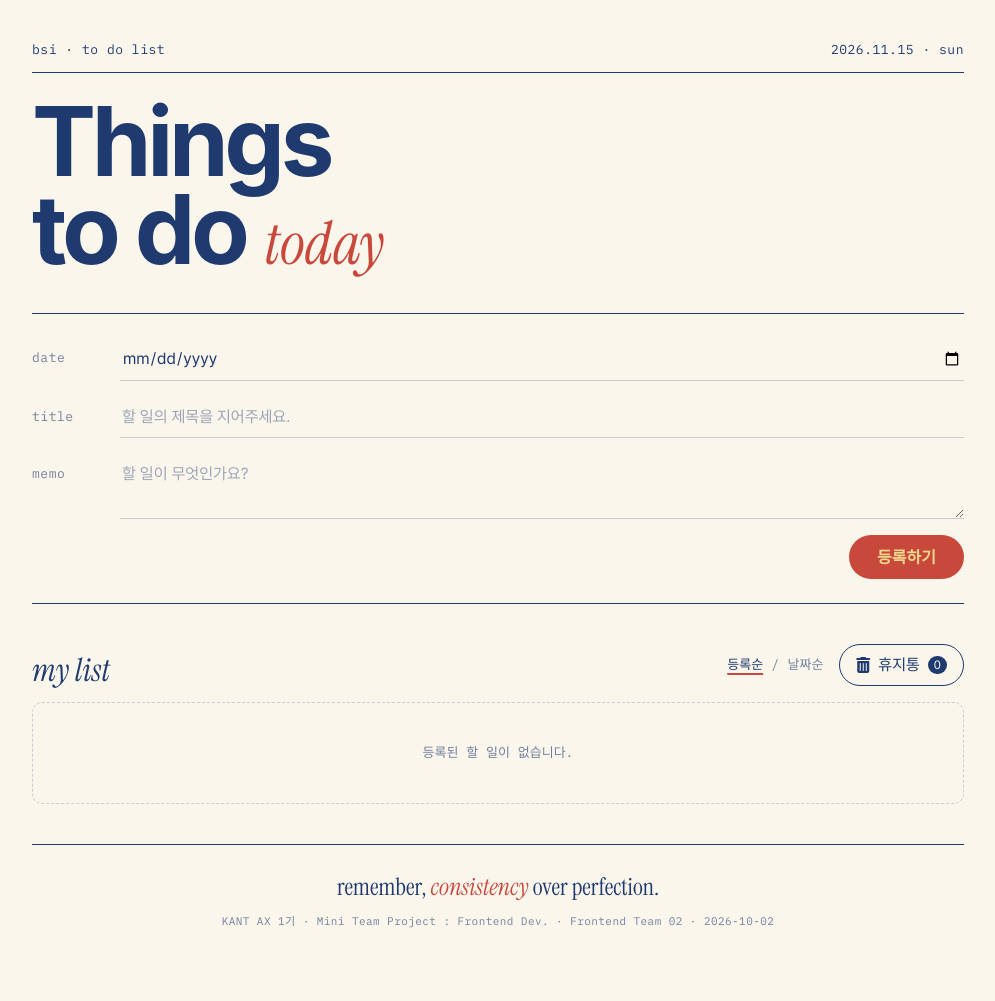
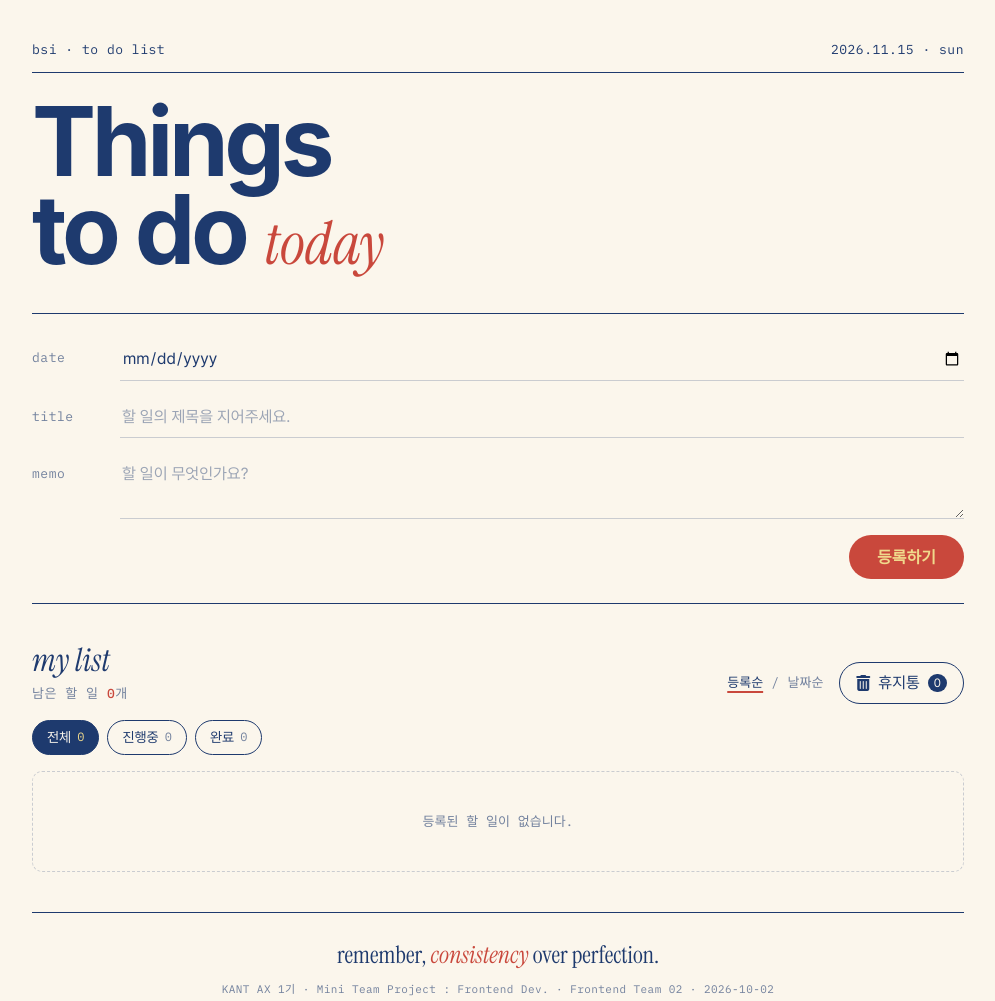
Before and after one commit to bsis09872-ux/things-to-do-today, a website: page index.html in a window 1280 px wide. Shown: the whole page, without its empty margins (142-1137 px from the left). Before the commit the page ends 969 px from the top, so only its background shows below. Drawn offline with Linux system fonts and the light colour scheme; a web font is replaced by a local one.

Commit message:
feat: 전체/진행중/완료 필터 및 남은 할 일 개수 표시
- filter 조건 함수 객체(FILTERS)로 보기 전환, 선택한 필터 localStorage 저장
- reduce로 전체/진행중/완료 개수를 한 번에 집계해 필터 버튼과 요약에 표시
- 필터별 빈 목록 안내 문구

```diff
--- a/css/style.css
+++ b/css/style.css
@@ -348,6 +348,54 @@ textarea.field__input {
     text-underline-offset: 4px;
 }
 
+.summary {
+    margin-top: var(--space-2);
+    color: var(--ink-soft);
+}
+
+.summary strong {
+    color: var(--tomato);
+    font-weight: 500;
+}
+
+/* 보기 필터 (전체 / 진행중 / 완료) */
+.filter-wrap {
+    display: flex;
+    flex-wrap: wrap;
+    gap: var(--space-2);
+    margin-bottom: var(--space-4);
+}
+
+.filter-action {
+    display: inline-flex;
+    align-items: center;
+    gap: 6px;
+    padding: 6px 14px;
+    border: 1px solid var(--ink);
+    border-radius: var(--radius-pill);
+    font-size: 0.875rem;
+    transition: background-color .2s var(--ease), color .2s var(--ease);
+}
+
+.filter-action span {
+    font-family: var(--font-mono);
+    font-size: 0.75rem;
+    color: var(--ink-soft);
+}
+
+.filter-action:hover {
+    background: var(--paper-2);
+}
+
+.filter-action[aria-pressed="true"] {
+    background: var(--ink);
+    color: var(--paper);
+}
+
+.filter-action[aria-pressed="true"] span {
+    color: var(--lemon);
+}
+
 /* 5-5. 할일 카드
    카드 색은 순서대로 tomato → pool → lemon 이 반복됩니다.
    각 카드는 --card-bg / --card-fg 두 변수만 바꾸고, 나머지 스타일은 공유합니다. */
--- a/index.html
+++ b/index.html
@@ -55,7 +55,10 @@
             <!-- 메인파트2 : 정렬 / 휴지통 + 등록된 할일 목록 -->
             <section aria-labelledby="list-title">
                 <div class="toolbar">
-                    <h2 id="list-title" class="toolbar__title serif">my list</h2>
+                    <div>
+                        <h2 id="list-title" class="toolbar__title serif">my list</h2>
+                        <p class="summary mono" aria-live="polite">남은 할 일 <strong data-count="active">0</strong>개</p>
+                    </div>
                     <div class="toolbar__tools">
                         <div class="sort-wrap mono" role="group" aria-label="정렬 기준">
                             <button type="button" class="sort-action" data-sort="regist" aria-pressed="true">등록순</button>
@@ -66,6 +69,13 @@
                             <i class="fa-solid fa-trash-can" aria-hidden="true"></i> 휴지통 <span id="trash-count" class="count">0</span>
                         </button>
                     </div>
+                </div>
+
+                <!-- 보기 필터 (괄호 안 숫자는 js/todo.js에서 집계) -->
+                <div class="filter-wrap" role="group" aria-label="보기 필터">
+                    <button type="button" class="filter-action" data-filter="all" aria-pressed="true">전체 <span data-count="all">0</span></button>
+                    <button type="button" class="filter-action" data-filter="active" aria-pressed="false">진행중 <span data-count="active">0</span></button>
+                    <button type="button" class="filter-action" data-filter="done" aria-pressed="false">완료 <span data-count="done">0</span></button>
                 </div>
 
                 <!-- js/todo.js에서 렌더링 -->
--- a/js/todo.js
+++ b/js/todo.js
@@ -1,17 +1,25 @@
 /**
  * Tdl (Things to do today) - 할일 등록 / 조회 / 수정 / 삭제
- * + 등록순·날짜순 정렬, 휴지통(복구·영구삭제), 완료 표시
+ * + 등록순·날짜순 정렬, 휴지통(복구·영구삭제), 완료 표시, 전체/진행중/완료 필터
  */
 const STORAGE_KEYS = {
     items: "bsi-todos",
     trash: "bsi-todos-trash",
     sortBy: "bsi-todos-sort",
+    filter: "bsi-todos-filter",
 };
 
 // 정렬 기준별 비교 함수 (날짜가 같으면 등록순)
 const SORTERS = {
     regist: (a, b) => a.uid - b.uid,
     date: (a, b) => a.date.localeCompare(b.date) || a.uid - b.uid,
+};
+
+// 보기 필터별 조건 함수와 목록이 비었을 때 문구
+const FILTERS = {
+    all: { test: () => true, empty: "등록된 할 일이 없습니다." },
+    active: { test: item => !item.done, empty: "진행 중인 할 일이 없습니다." },
+    done: { test: item => item.done, empty: "완료한 할 일이 없습니다." },
 };
 
 // HTML 특수문자 -> 문자 그대로 보이도록 바꿀 값
@@ -30,7 +38,8 @@ const todo = {
     items: [],        // 할일 목록 [{ uid, date, title, content, done }]
     trash: [],        // 휴지통 목록
     sortBy: "regist", // 정렬 기준: regist(등록순) | date(날짜순)
-    tpls: {},         // 템플릿 캐시 (id별로 최초 1회만 읽어서 재사용)
+    filter: "all",    // 보기 필터: all(전체) | active(진행중) | done(완료)
+    tpls: {},       // 템플릿 캐시 (id별로 최초 1회만 읽어서 재사용)
     editingUid: null, // 수정 중인 할일의 uid (없으면 null)
 
     // 할일 1개 조회
@@ -93,9 +102,30 @@ const todo = {
         this.commit();
     },
 
-    // 정렬된 목록 (원본 배열은 그대로 두고 복사본을 정렬)
-    sorted() {
-        return [...this.items].sort(SORTERS[this.sortBy]);
+    // 보기 필터 변경
+    setFilter(filter) {
+        if (!FILTERS[filter]) return;
+        this.filter = filter;
+        this.commit();
+    },
+
+    // 화면에 보여줄 목록: 필터 조건에 맞는 항목만 골라서 정렬 (원본 배열은 그대로)
+    visible() {
+        return this.items
+            .filter(FILTERS[this.filter].test)
+            .sort(SORTERS[this.sortBy]);
+    },
+
+    // 개수 집계: 전체 / 진행중 / 완료를 한 번에 계산
+    stats() {
+        return this.items.reduce(
+            (acc, item) => {
+                acc.all += 1;
+                acc[item.done ? "done" : "active"] += 1;
+                return acc;
+            },
+            { all: 0, active: 0, done: 0 }
+        );
     },
 
     // 변경 사항 저장 후 화면 갱신
@@ -104,11 +134,12 @@ const todo = {
         this.render();
     },
 
-    // 할일·휴지통·정렬 기준 저장 (localStorage)
+    // 할일·휴지통·정렬 기준·필터 저장 (localStorage)
     save() {
         localStorage.setItem(STORAGE_KEYS.items, JSON.stringify(this.items));
         localStorage.setItem(STORAGE_KEYS.trash, JSON.stringify(this.trash));
         localStorage.setItem(STORAGE_KEYS.sortBy, this.sortBy);
+        localStorage.setItem(STORAGE_KEYS.filter, this.filter);
     },
 
     // 저장된 값 불러오기 (없거나 손상된 경우 기본값)
@@ -126,6 +157,9 @@ const todo = {
 
         const sortBy = localStorage.getItem(STORAGE_KEYS.sortBy);
         this.sortBy = SORTERS[sortBy] ? sortBy : "regist";
+
+        const filter = localStorage.getItem(STORAGE_KEYS.filter);
+        this.filter = FILTERS[filter] ? filter : "all";
     },
 
     // 템플릿 조회
@@ -156,9 +190,9 @@ const todo = {
     // 화면 갱신
     render() {
         // 예전에 저장된 항목(done 없음)도 false로 맞춰서 출력
-        const viewItems = this.sorted().map(item => ({ ...item, done: Boolean(item.done) }));
+        const viewItems = this.visible().map(item => ({ ...item, done: Boolean(item.done) }));
         document.getElementById("todo-items").innerHTML =
-            this.listHtml(viewItems, "tpl", "등록된 할 일이 없습니다.");
+            this.listHtml(viewItems, "tpl", FILTERS[this.filter].empty);
 
         document.getElementById("trash-items").innerHTML =
             this.listHtml(this.trash, "tpl-trash", "휴지통이 비어 있습니다.");
@@ -167,6 +201,20 @@ const todo = {
 
         document.querySelectorAll(".sort-action").forEach(btn => {
             btn.setAttribute("aria-pressed", btn.dataset.sort === this.sortBy);
+        });
+
+        document.querySelectorAll(".filter-action").forEach(btn => {
+            btn.setAttribute("aria-pressed", btn.dataset.filter === this.filter);
+        });
+
+        this.renderStats();
+    },
+
+    // 개수만 갱신 (완료 체크처럼 목록을 다시 그리지 않을 때도 사용)
+    renderStats() {
+        const stats = this.stats();
+        document.querySelectorAll("[data-count]").forEach(el => {
+            el.textContent = stats[el.dataset.count];
         });
     },
 };
@@ -220,8 +268,16 @@ window.addEventListener("DOMContentLoaded", () => {
 
         if (btn.classList.contains("toggle-action")) {
             const done = todo.toggle(uid);
-            btn.closest(".todo-card").dataset.done = done;
-            btn.setAttribute("aria-pressed", done);
+
+            // '전체' 보기에서는 카드 1개만 바꾸고(fade 효과 유지) 개수만 갱신,
+            // '진행중'·'완료' 보기에서는 카드가 목록에서 빠져야 하므로 다시 그림
+            if (todo.filter === "all") {
+                btn.closest(".todo-card").dataset.done = done;
+                btn.setAttribute("aria-pressed", done);
+                todo.renderStats();
+            } else {
+                todo.render();
+            }
             return;
         }
 
@@ -247,6 +303,12 @@ window.addEventListener("DOMContentLoaded", () => {
     document.querySelector(".sort-wrap").addEventListener("click", (e) => {
         const btn = e.target.closest(".sort-action");
         if (btn) todo.setSort(btn.dataset.sort);
+    });
+
+    // 보기 필터 버튼
+    document.querySelector(".filter-wrap").addEventListener("click", (e) => {
+        const btn = e.target.closest(".filter-action");
+        if (btn) todo.setFilter(btn.dataset.filter);
     });
 
     // 휴지통 열기 / 닫기
```
